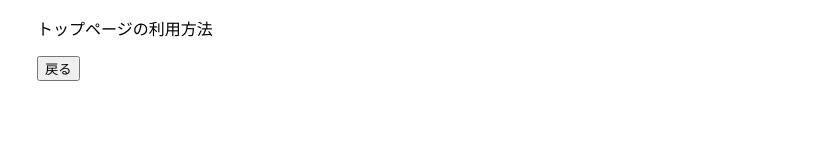
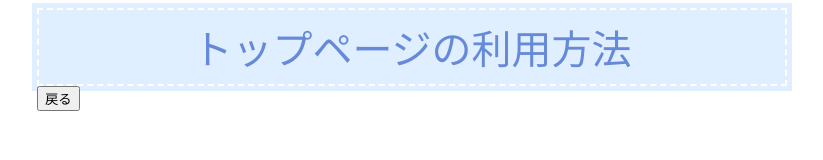
Before and after one commit to aykrmpg/aw1-help, a plain HTML site: page top.html in a window 1280 px wide. Shown: the whole page, without its empty margins (228-1051 px from the left). Drawn offline with Linux system fonts and the light colour scheme.

Commit message:
Update top.html

```diff
--- a/top.html
+++ b/top.html
@@ -7,7 +7,7 @@
 </head>
 <body>
 <section>
-    <p class="lead-form">トップページの利用方法</p>
+    <p class="title">トップページの利用方法</p>
 
         <input type="button" onclick="history.back()" value="戻る">
 
```
